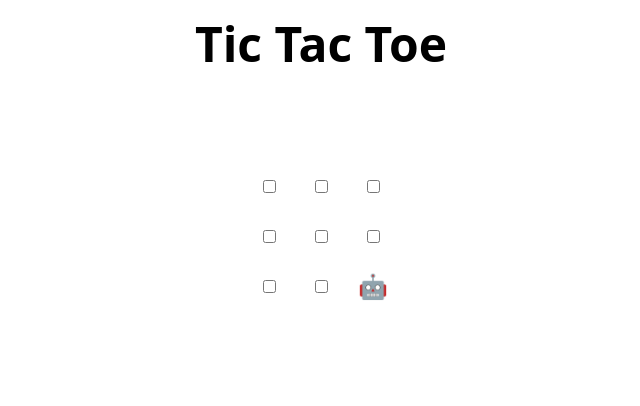
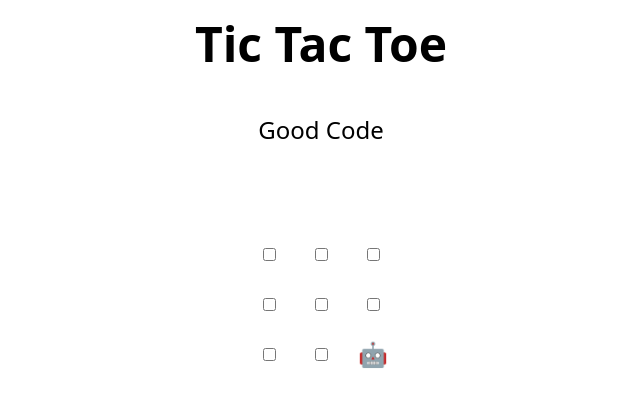
Before and after one commit to Tavleen-4545/mlsaOnboarding, a plain HTML site: page index.html in a window 1280 px wide. Shown: the whole page, without its empty margins (319-959 px from the left). Drawn offline with Linux system fonts and the light colour scheme.

Commit message:
Update index.html
Suggestion given!

```diff
--- a/index.html
+++ b/index.html
@@ -45,6 +45,7 @@
     <td><input type="checkbox" /></td>
     <td><input type="checkbox" /></td>
   </tr>
+<p>Good Code<p>
 </table>
 
 <h2 hidden>Game over, refresh to play again 🧑‍💻 🤖!</h2>
```
